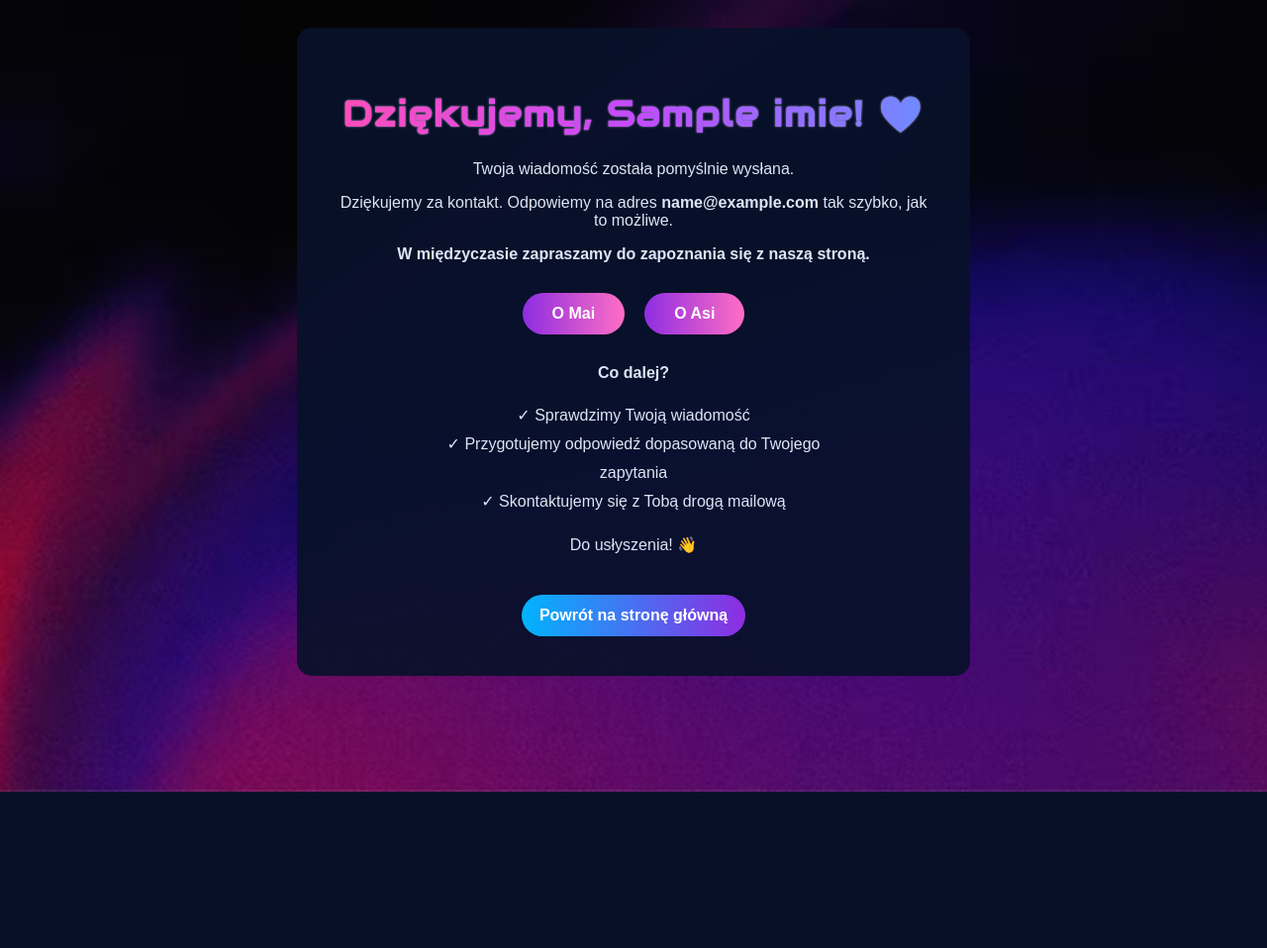
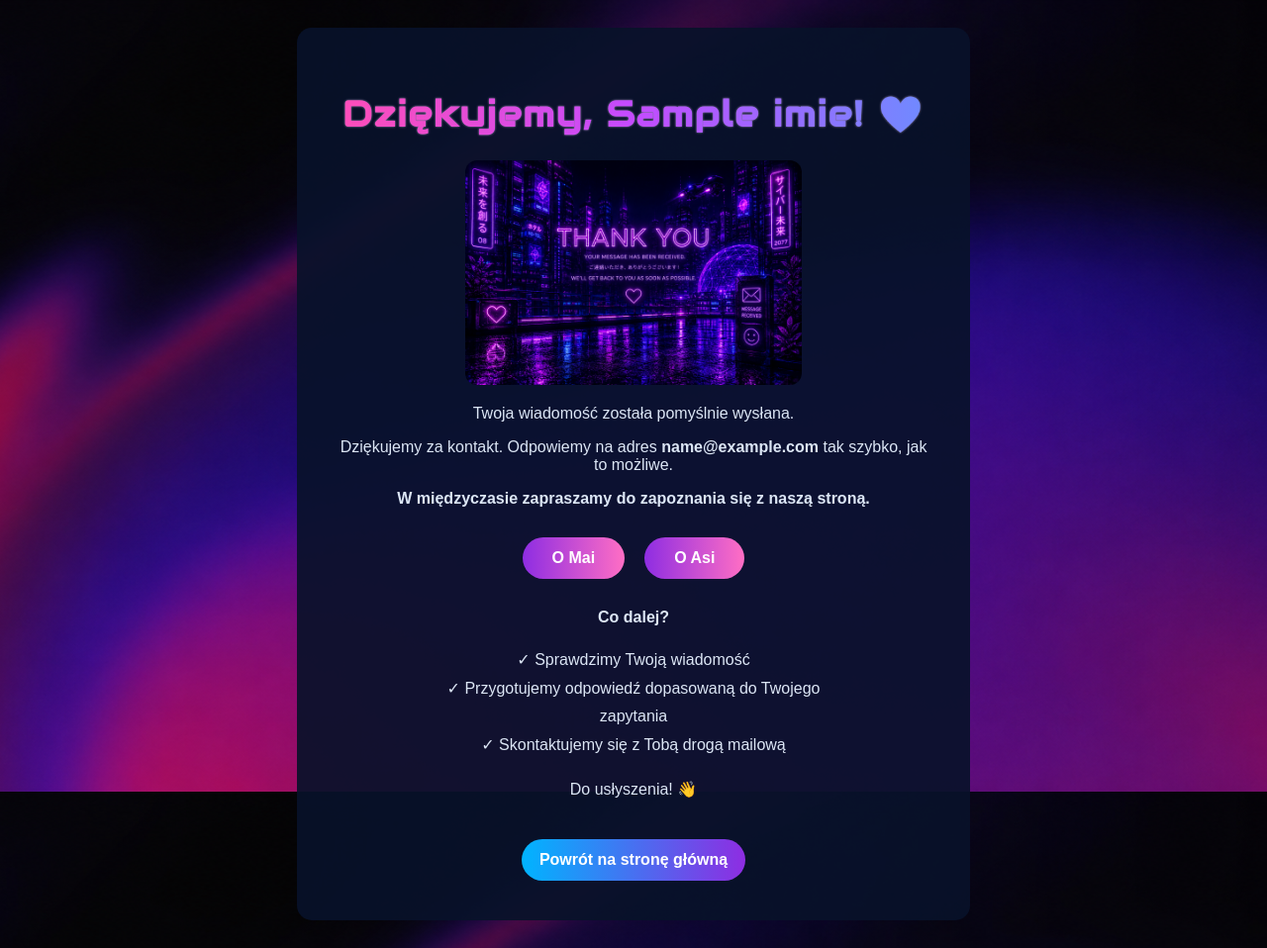
Before and after one commit to MajaKempinska/projekt-iot, a Flask app: template templates/podziekowanie.html in a window 1280 px wide. Shown: the whole page at 99% size. Before the commit the page ends 800 px from the top, so only its background shows below. Run offline with Flask 3, Linux system fonts and the light colour scheme; the template is opened without the code that fills it: most values are stand-ins (such as "Sample title", 1, 10 or a date in 2020).

Commit message:
Dodanie formularza kontaktowego i strony podziekowania

```diff
--- a/templates/podziekowanie.html
+++ b/templates/podziekowanie.html
@@ -7,6 +7,7 @@ body { background-image: url('/static/tlo.jpg'); background-size: cover; backgro
 .box { background-color: rgba(8,18,42,0.92); color: #dce6f5; max-width: 600px; margin: 0 auto; padding: 40px; border-radius: 15px; }
 h1 { font-family: 'Audiowide', sans-serif; font-size: 36px; letter-spacing: 2px; transition: all 0.3s ease; cursor: pointer; background: linear-gradient(90deg, #ff4db8, #c44bff, #6e8bff); -webkit-background-clip: text; background-clip: text; -webkit-text-fill-color: transparent; filter: drop-shadow(0 0 1px rgba(230,200,255,0.6)); }
 h1:hover { background: linear-gradient(90deg, #6e8bff, #c44bff, #ff4db8); -webkit-background-clip: text; background-clip: text; -webkit-text-fill-color: transparent; transform: scale(1.05); }
+.ty-img { display: block; margin: 20px auto; max-width: 340px; border-radius: 12px; }
 .przyciski { margin: 30px 0; display: flex; justify-content: center; gap: 20px; flex-wrap: wrap; }
 .btn { display: inline-block; padding: 12px 30px; border-radius: 25px; text-decoration: none; color: #fff; font-weight: bold; background: linear-gradient(90deg, #8e2de2, #ff6ec4); transition: all 0.3s ease; }
 .btn:hover { background: linear-gradient(90deg, #ff6ec4, #8e2de2); transform: scale(1.05); }
@@ -19,6 +20,7 @@ h1:hover { background: linear-gradient(90deg, #6e8bff, #c44bff, #ff4db8); -webki
 {% block content %}
 <div class="box">
 <h1>Dziękujemy, {{ imie }}! 💜</h1>
+<img class="ty-img" src="/static/ty.jpg">
 <p>Twoja wiadomość została pomyślnie wysłana.</p>
 <p>Dziękujemy za kontakt. Odpowiemy na adres <b>{{ email }}</b> tak szybko, jak to możliwe.</p>
 <p><b>W międzyczasie zapraszamy do zapoznania się z naszą stroną.</b></p>
```
Also changed, not shown: static/maja.jpg, static/maja1.jpg (added), static/tlo.jpg, static/tlo2.jpg (added), static/ty.jpg (added).
